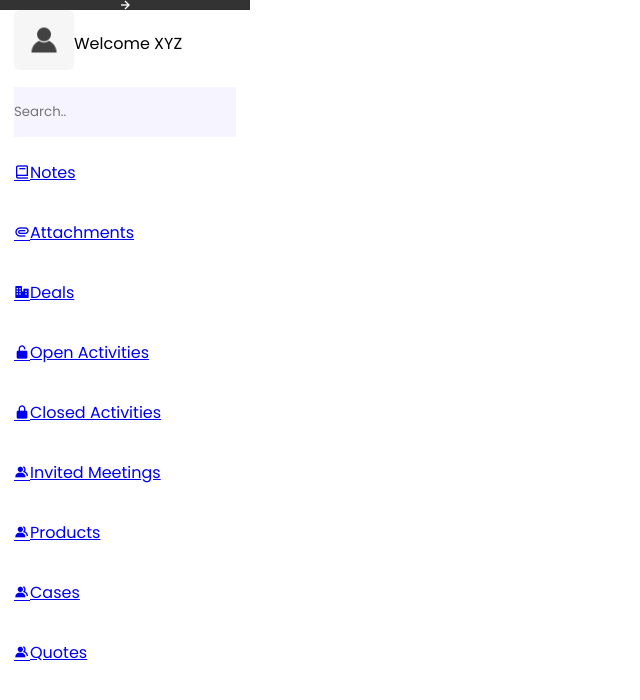
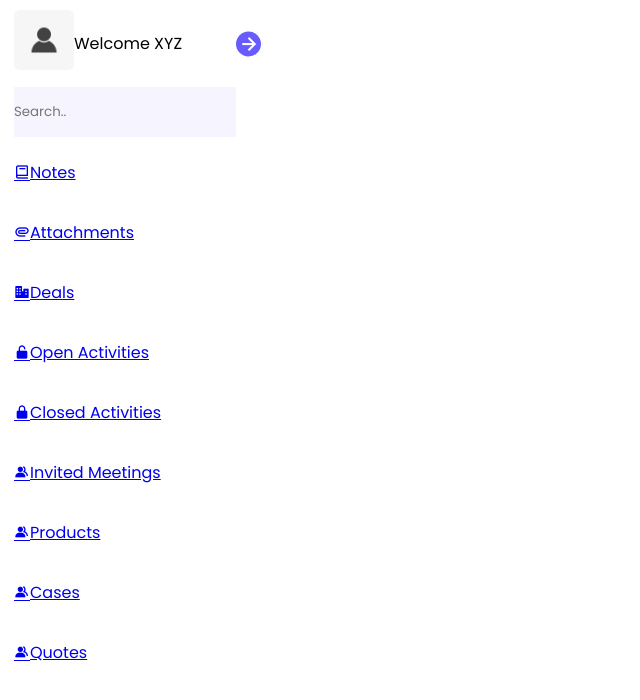
Before and after one commit to ayusht106/Sidebar, a website: page index.html in a window 1280 px wide. Shown: the whole page, without its empty margins (0-640 px from the left). Drawn offline with nearby package versions, Linux system fonts and the light colour scheme.

Commit message:
Update index.html

```diff
--- a/index.html
+++ b/index.html
@@ -12,9 +12,6 @@
 </head>
 <body>
     <nav class="sidebar">
-        <div class="drag-handle" id="dragHandle">
-        <i class='bx bx-right-arrow-alt toggle'></i>
-    </div>
     <header>
         <div class="image-text">
             <span class="image">
@@ -26,7 +23,7 @@
 
             </div>
         </div>
-
+        <i class='bx bx-right-arrow-alt toggle'></i>
     </header>
 
     <div class="menu-bar">
```
